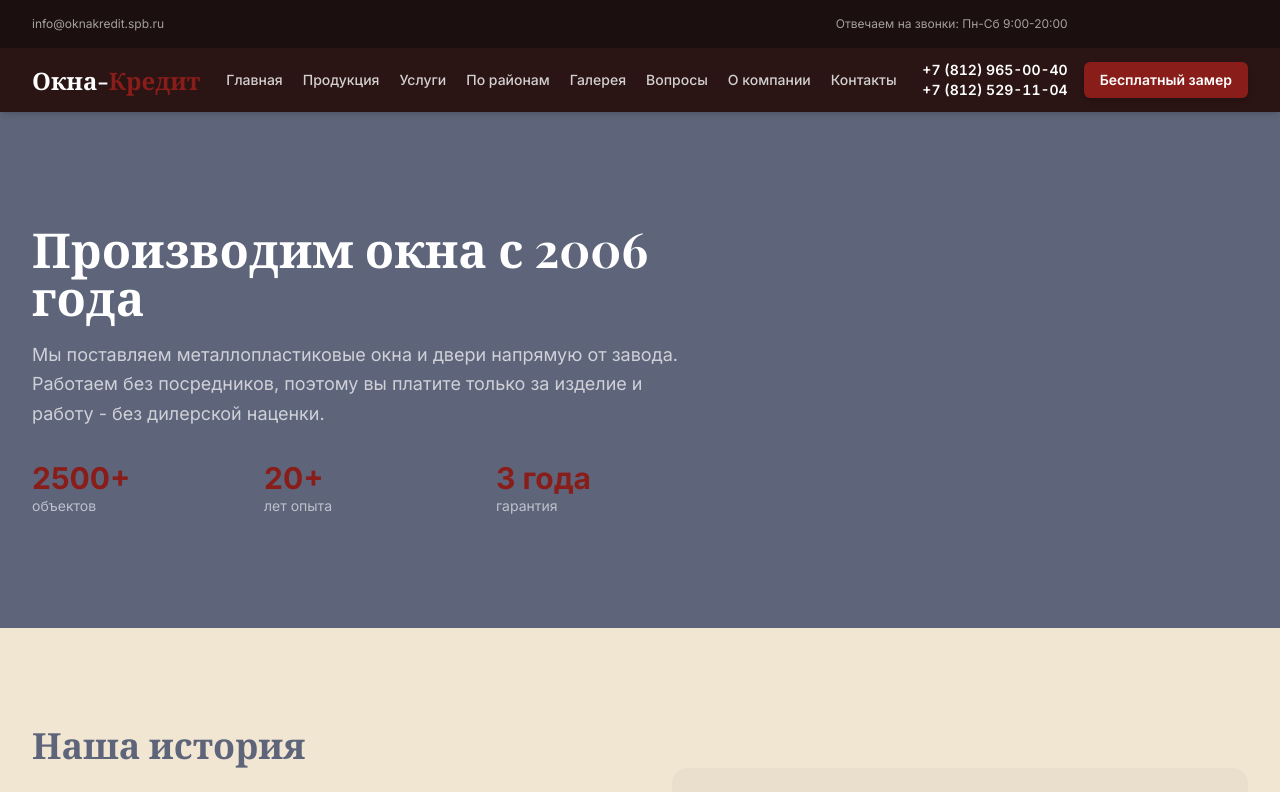
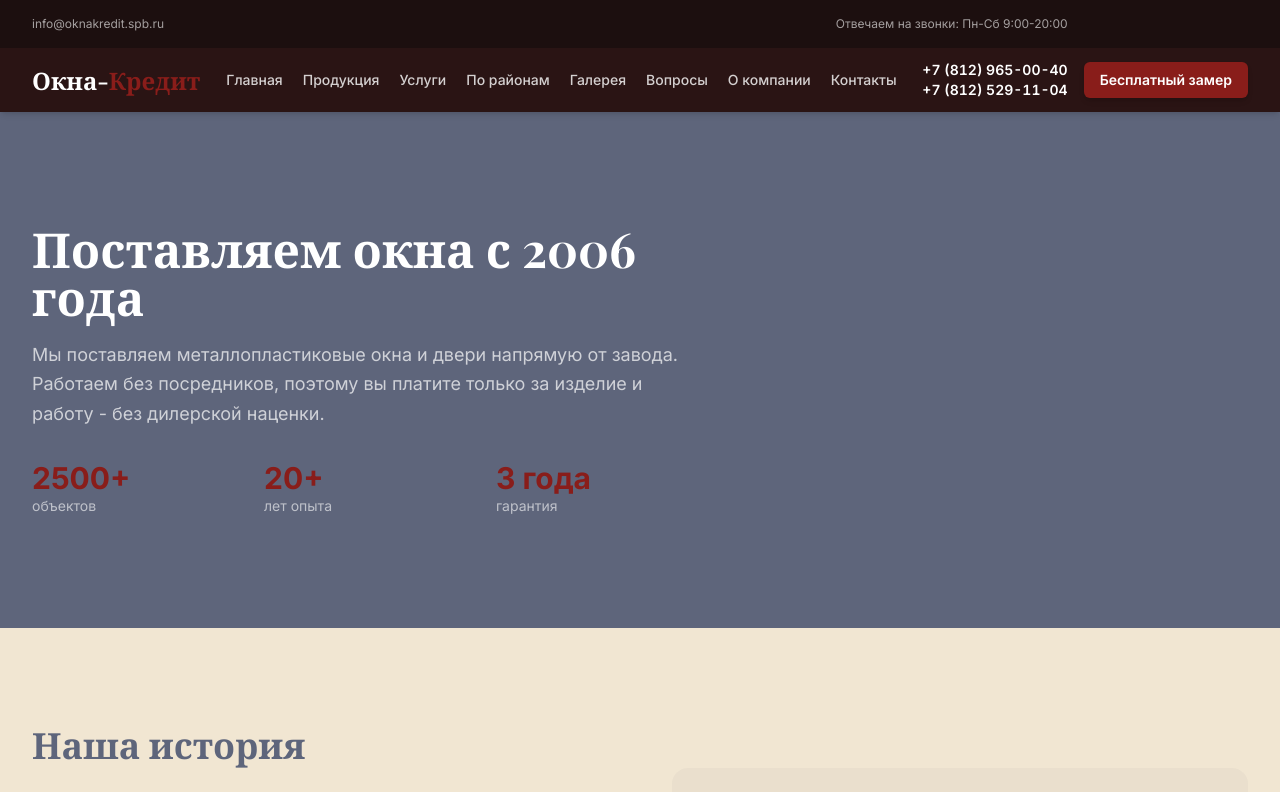
Before and after one commit to rkmartin0106/OknaKredit, a Next.js app: page /about in a window 1280 px wide. Shown: the top 792 px of the page. Built offline with nearby package versions, Linux system fonts and the light colour scheme.

Commit message:
Update about page hero heading to "Поставляем окна с 2006 года"
Co-Authored-By: Claude Sonnet 5 <noreply@anthropic.com>

```diff
--- a/src/app/about/page.tsx
+++ b/src/app/about/page.tsx
@@ -27,7 +27,7 @@ export default function AboutPage() {
       <section className="bg-brand-blue text-white py-20 md:py-28">
         <div className="max-w-7xl mx-auto px-4 sm:px-6 lg:px-8">
           <h1 className="text-4xl md:text-5xl font-heading font-bold max-w-2xl leading-tight">
-            Производим окна с 2006 года
+            Поставляем окна с 2006 года
           </h1>
           <p className="mt-5 text-white/70 text-lg max-w-2xl leading-relaxed">
             Мы поставляем металлопластиковые окна и двери напрямую от завода. Работаем без посредников, поэтому вы платите только за изделие и работу - без дилерской наценки.
```
